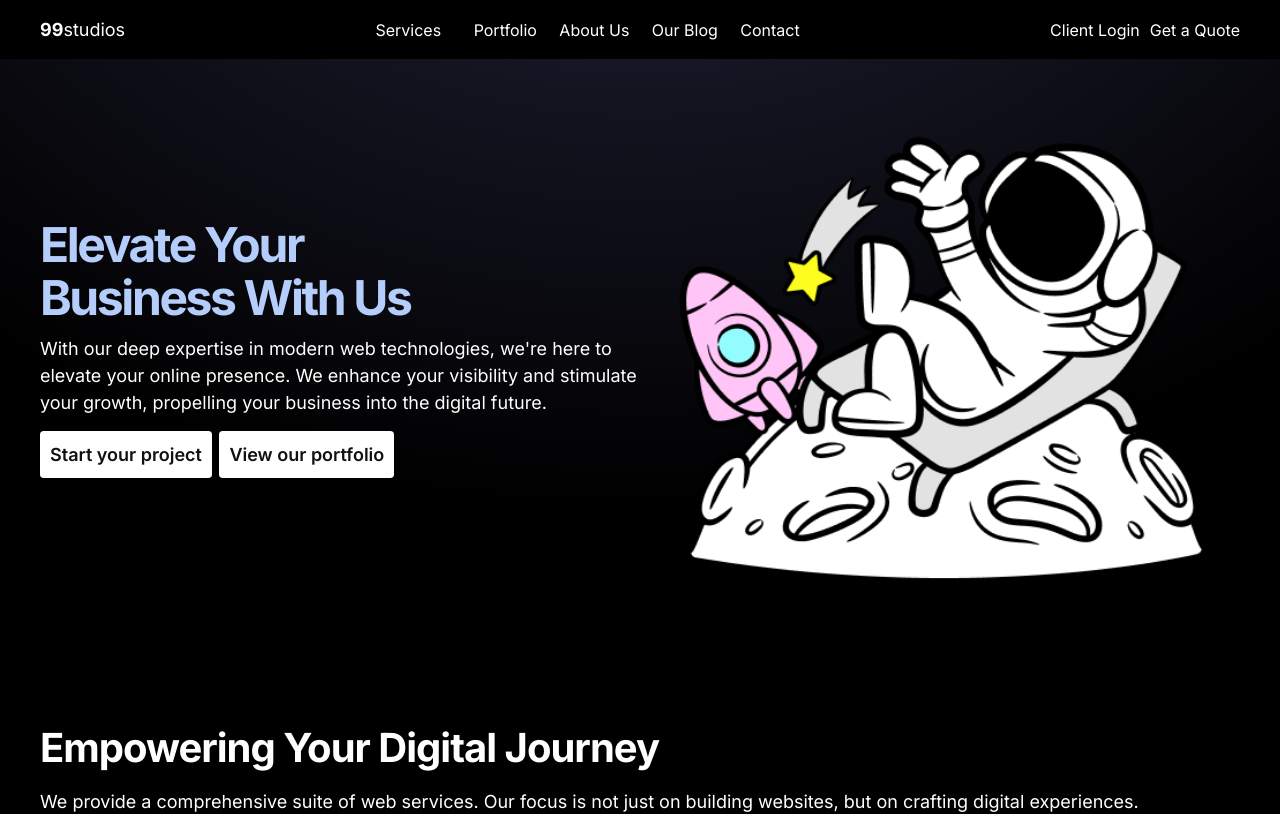
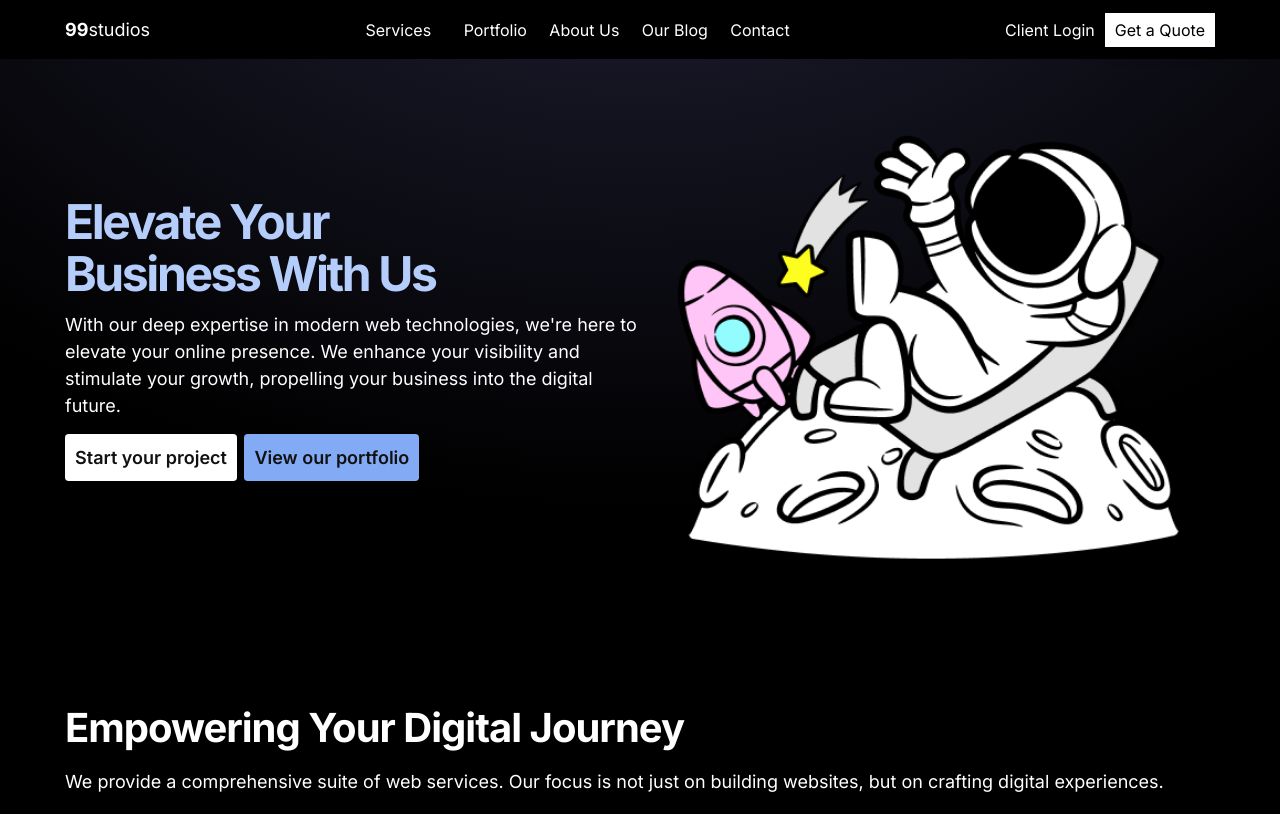
Before and after one commit to adilkhan510/99studios, a Next.js app: page / in a window 1280 px wide. Shown: the top 814 px of the page. Built offline with nearby package versions, Linux system fonts and the light colour scheme.

Commit message:
chore: add more features

```diff
--- a/components/Container.tsx
+++ b/components/Container.tsx
@@ -10,7 +10,10 @@ export default function Container({
   props?: any;
 }) {
   return (
-    <div className={classNames('mx-auto max-w-[120rem]', className)} {...props}>
+    <div
+      className={classNames('mx-auto max-w-[120rem] px-10', className)}
+      {...props}
+    >
       {children}
     </div>
   );
--- a/components/Dropdown.tsx
+++ b/components/Dropdown.tsx
@@ -2,16 +2,21 @@
 import { useState } from 'react';
 import Link from 'next/link';
 
-export default function DropdownComponent({ title, lastItem, children }) {
-  const [isOpen, setIsOpen] = useState(false); // Added state
+export default function DropdownComponent({
+  title,
+  lastItem,
+  children,
+  isMobileMenuOpen,
+}) {
+  const [isOpen, setIsOpen] = useState(false);
 
-  const toggleDropdown = () => setIsOpen(!isOpen); // Function to toggle dropdown
+  const toggleDropdown = () => setIsOpen(!isOpen);
 
   return (
     <li className='relative'>
       <div className='group'>
         <button
-          onClick={toggleDropdown} // Added onClick handler
+          onClick={toggleDropdown}
           className='flex items-center gap-1 w-full lg:w-auto lg:px-3 py-2 text-gray-600 hover:text-gray-900'
         >
           <span>{title}</span>
@@ -30,7 +35,7 @@ export default function DropdownComponent({ title, lastItem, children }) {
             ></path>
           </svg>
         </button>
-        {isOpen && ( // Added condition
+        {isOpen && isMobileMenuOpen && (
           <div
             className={`lg:absolute w-full lg:w-48 z-10 ${
               lastItem
@@ -41,7 +46,7 @@ export default function DropdownComponent({ title, lastItem, children }) {
             <div className='px-3 lg:py-2 lg:bg-white lg:rounded-md lg:shadow lg:border flex flex-col'>
               {children.map((item) => (
                 <Link href={item.path} key={item.title} legacyBehavior>
-                  <a className='py-1  hover:text-gray-900  text-black-100 text-md'>
+                  <a className='py-1  hover:text-gray-900  text-white text-md'>
                     {item.title}
                   </a>
                 </Link>
--- a/components/HeroV2.tsx
+++ b/components/HeroV2.tsx
@@ -31,13 +31,14 @@ export default function HeroV2() {
           <div className='mt-6 flex flex-col sm:flex-row gap-3 text-lg'>
             <Link
               href='#'
-              className='text-black-200 rounded-md p-4 bg-white font-semibold'
+              className='text-black-200 rounded-md p-4 font-semibold bg-white  hover:shadow-lg transition duration-500 ease-in-out transform hover:-translate-y-0.5 hover:scale-105  '
             >
               Start your project
             </Link>
             <Link
               href='#'
-              className='text-black-200 rounded-md p-4 bg-white font-semibold'
+              className='text-black-200 rounded-md p-4 bg-blue-300 font-semibold shadow-md hover:bg-blue-400
+              hover:shadow-lg transition duration-500 ease-in-out transform hover:-translate-y-0.5 hover:scale-105 '
             >
               View our portfolio
             </Link>
--- a/components/Navbar.tsx
+++ b/components/Navbar.tsx
@@ -1,52 +1,46 @@
+'use client';
 import Link from 'next/link';
 import DropdownComponent from './Dropdown';
 import Container from './Container';
+import { useState } from 'react';
+import menuitems from './contants/contants';
+import { BiCollapse } from 'react-icons/bi';
 
-const menuitems = [
-  {
-    title: 'Services',
-    path: '#',
-    children: [
-      { title: 'Website Design', path: '/services/web-design' },
-      { title: 'Digital Marketing', path: '/services/digital-marketing' },
-      { title: 'SEO Services', path: '/services/seo' },
-      { title: 'Custom Development', path: '/services/development' },
-    ],
-  },
-  {
-    title: 'Portfolio',
-    path: '/portfolio',
-  },
-  {
-    title: 'About Us',
-    path: '/about',
-  },
-  {
-    title: 'Our Blog',
-    path: '/blog',
-  },
-  {
-    title: 'Contact',
-    path: '/contact',
-  },
-];
+import { BiMenu } from 'react-icons/bi';
 
 export default function Navbar() {
+  const [isMobileMenuOpen, setMobileMenuOpen] = useState(false);
+
+  const handleMenuClick = () => {
+    setMobileMenuOpen(!isMobileMenuOpen);
+  };
+
   return (
     <Container>
       <header className='flex flex-col lg:flex-row justify-between items-center my-5 px-4 lg:px-0 container mx-auto'>
         <div className='flex w-full lg:w-auto items-center justify-between'>
-          <Link href='/' className='text-lg'>
-            <span className='font-bold text-slate-800'>99</span>
-            <span className='text-slate-500'>studios</span>
+          <Link href='/' legacyBehavior>
+            <a className='text-lg'>
+              <span className='font-bold text-slate-800'>99</span>
+              <span className='text-slate-500'>studios</span>
+            </a>
           </Link>
-          {/* Menu Icon should be replaced by a proper responsive menu solution */}
-          <div className='block lg:hidden'>
-            <span className='w-4 h-4 text-gray-800'>MenuIcon</span>
+          <div className='block lg:hidden' onClick={handleMenuClick}>
+            <span className='w-4 h-4 text-gray-800'>
+              {isMobileMenuOpen ? (
+                <BiCollapse size={30} />
+              ) : (
+                <BiMenu size={30} />
+              )}
+            </span>
           </div>
         </div>
-        <div className='hidden w-full lg:w-auto mt-2 lg:flex lg:mt-0'>
-          <ul className='flex flex-col lg:flex-row lg:gap-3 text-md'>
+        <div
+          className={`transition duration-500 ease-in-out transform ${
+            isMobileMenuOpen ? 'block' : 'hidden'
+          } w-full lg:w-auto mt-2 lg:flex lg:mt-0 `}
+        >
+          <ul className='flex flex-col lg:flex-row lg:gap-3 text-md items-center'>
             {menuitems.map((item, index) => (
               <>
                 {item.children ? (
@@ -54,37 +48,41 @@ export default function Navbar() {
                     key={item.title}
                     title={item.title}
                     lastItem={index === menuitems.length - 1}
+                    isMobileMenuOpen={isMobileMenuOpen}
                   >
                     {item.children}
                   </DropdownComponent>
                 ) : (
                   <li key={item.title}>
-                    <Link
-                      href={item.path}
-                      className='flex lg:px-3 py-2 text-black hover:text-gray-900 '
-                    >
-                      {item.title}
+                    <Link href={item.path} legacyBehavior>
+                      <a className='flex lg:px-3 py-2 text-black hover:text-gray-900 '>
+                        {item.title}
+                      </a>
                     </Link>
                   </li>
                 )}
               </>
             ))}
           </ul>
-          <div className='lg:hidden flex items-center mt-3 gap-4'>
-            <Link href='#' className='block text-md text-gray-500'>
-              Client Login
+          <div className='lg:hidden flex flex-col items-start mt-3 gap-4 items-center'>
+            <Link href='#' legacyBehavior>
+              <a className='block text-md text-gray-500'>Client Login</a>
             </Link>
-            <Link href='#' className='block text-md text-blue-600'>
-              Get a Quote
+            <Link href='#' legacyBehavior>
+              <a className='block text-md text-blue-600 bg-white'>
+                Get a Quote
+              </a>
             </Link>
           </div>
         </div>
         <div className='hidden lg:flex items-center gap-4'>
-          <Link href='#' className='text-md text-blue-600'>
-            Client Login
+          <Link href='#' legacyBehavior>
+            <a className='text-md text-blue-600'>Client Login</a>
           </Link>
-          <Link href='#' className='text-md text-blue-600'>
-            Get a Quote
+          <Link href='#' legacyBehavior>
+            <a className='text-md text-black-100 bg-white px-4 py-2 shadow-lg border-black-[4px]'>
+              Get a Quote
+            </a>
           </Link>
         </div>
       </header>
--- /dev/null
+++ b/components/contants/contants.ts
@@ -0,0 +1,30 @@
+const menuitems = [
+  {
+    title: 'Services',
+    path: '#',
+    children: [
+      { title: 'Website Design', path: '/services/web-design' },
+      { title: 'Digital Marketing', path: '/services/digital-marketing' },
+      { title: 'SEO Services', path: '/services/seo' },
+      { title: 'Custom Development', path: '/services/development' },
+    ],
+  },
+  {
+    title: 'Portfolio',
+    path: '/portfolio',
+  },
+  {
+    title: 'About Us',
+    path: '/about',
+  },
+  {
+    title: 'Our Blog',
+    path: '/blog',
+  },
+  {
+    title: 'Contact',
+    path: '/contact',
+  },
+];
+
+export default menuitems;
```
